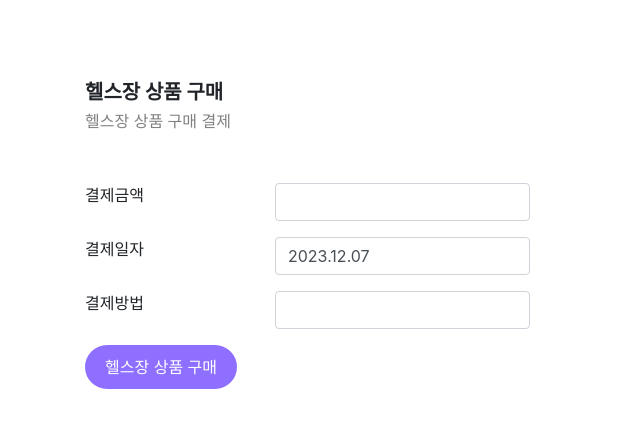
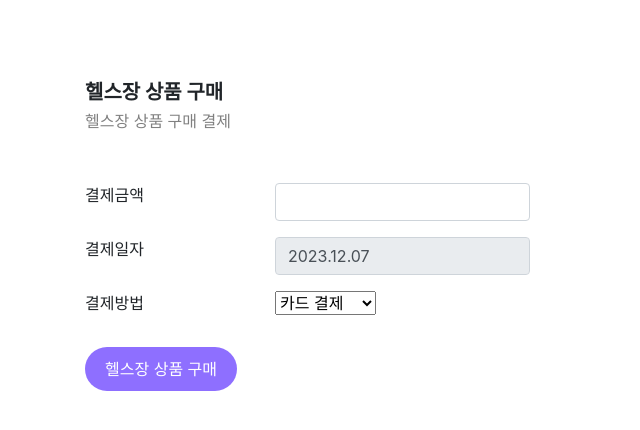
Before and after one commit to yuunseo/HealthMate, a Java web app: page /paymentGym.jsp in a window 1280 px wide. Shown: the part 58-488 px from the top of the page, without its empty margins (0-640 px from the left). Run offline with Tomcat 11, a stand-in JSP engine, Linux system fonts and the light colour scheme.

Commit message:
결제방법 select tag로 수정

```diff
--- a/health_mate/src/main/webapp/paymentGym.jsp
+++ b/health_mate/src/main/webapp/paymentGym.jsp
@@ -39,17 +39,20 @@
 			</div>
 
 			<div class="form-group row">
-				<label class="col-sm-2">결제일자</label>
-				<div class="col-sm-3">
-					<input type="text" id="paymentDate" name="paymentDate"
-						class="form-control">
-				</div>
-			</div>
+                <label class="col-sm-2">결제일자</label>
+                <div class="col-sm-3">
+                    <input type="text" id="paymentDate" name="paymentDate" class="form-control" readonly> <!-- 수정됨 -->
+                </div>
+            </div>
+
 			<div class="form-group row">
 				<label class="col-sm-2">결제방법</label>
 				<div class="col-sm-3">
-					<input type="text" id="payWith" name="payWith" class="form-control"
-						>
+					<p> <select name="payWith">
+						<option value="카드 결제">카드 결제</option>
+						<option value="현금 결제">현금 결제</option>
+						<option value="무통장 입금">무통장 입금</option>
+					</select>
 				</div>
 			</div>
 
```
